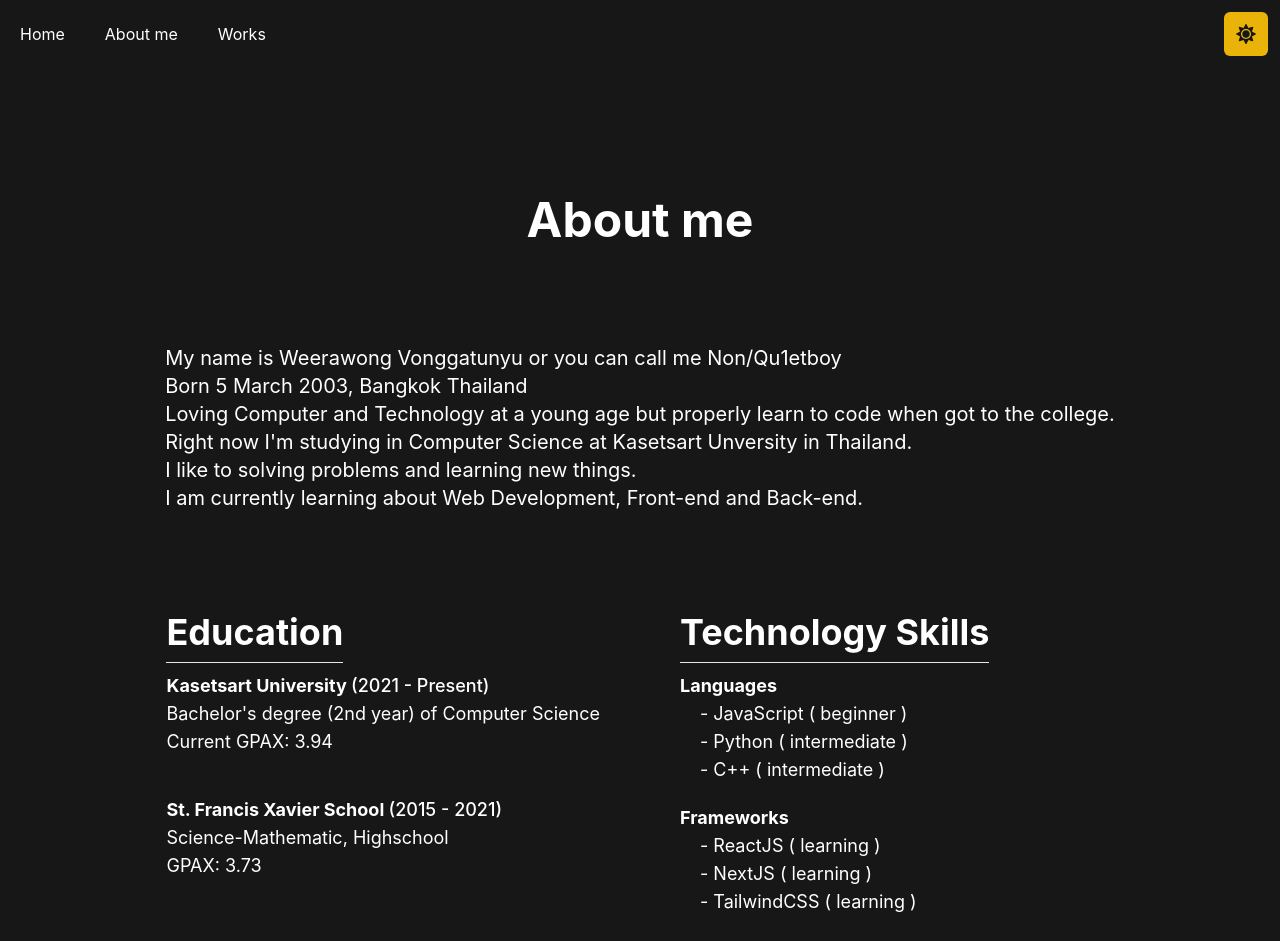
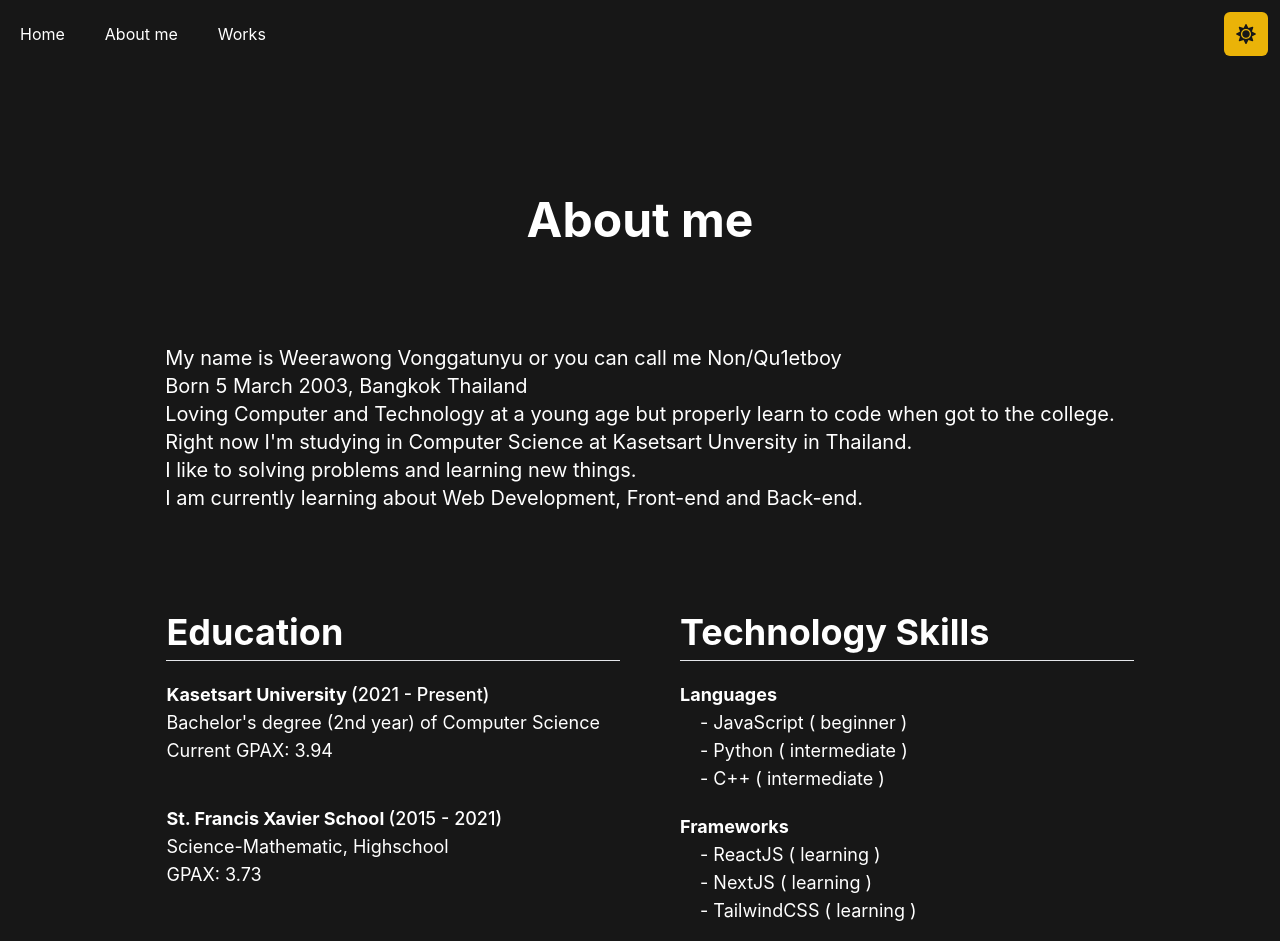
Before and after one commit to Qu1etboy/portfolio, a Next.js app: page /About in a window 1280 px wide. Shown: the top 941 px of the page. Built offline with nearby package versions, Linux system fonts and the light colour scheme.

Commit message:
fix: typo on h1 tag in about and works

```diff
--- a/package.json
+++ b/package.json
@@ -9,8 +9,11 @@
     "lint": "next lint"
   },
   "dependencies": {
+    "cookie": "^0.5.0",
     "framer-motion": "^6.3.11",
+    "js-cookie": "^3.0.1",
     "next": "12.1.6",
+    "nookies": "^2.5.2",
     "react": "18.1.0",
     "react-dom": "18.1.0",
     "react-helmet": "^6.1.0",
--- a/pages/About.js
+++ b/pages/About.js
@@ -11,7 +11,7 @@ const About = () => {
 
                     <FadeIn>
                         <div className="flex flex-col justify-center items-center mt-16 md:mt-32">
-                            <h className='text-5xl font-bold mb-20'>About me</h>
+                            <h1 className='text-5xl font-bold mb-20'>About me</h1>
                             <div className='text-xl p-5'>
                                 <p>My name is Weerawong Vonggatunyu or you can call me Non/Qu1etboy</p>
                                 <p>Born 5 March 2003, Bangkok Thailand</p>
@@ -22,22 +22,22 @@ const About = () => {
                             </div>
                             <div className="grid grid-cols-1 md:grid-cols-2 gap-10 mt-20 mb-32">
                                 <div>
-                                    <h className='ml-5 text-4xl font-bold border-b pb-2'>Education</h>
+                                    <h1 className='ml-5 text-4xl font-bold border-b pb-2'>Education</h1>
                                     <ul className="text-lg">
                                         <li className="p-5">
-                                            <h className='font-bold'>Kasetsart University <span className="font-medium">(2021 - Present)</span></h>
+                                            <h1 className='font-bold'>Kasetsart University <span className="font-medium">(2021 - Present)</span></h1>
                                             <p>Bachelor&apos;s degree (2nd year) of Computer Science</p>
                                             <p>Current GPAX: 3.94</p>
                                         </li>
                                         <li className="p-5">
-                                            <h className='font-bold'>St. Francis Xavier School <span className="font-medium">(2015 - 2021)</span></h>
+                                            <h1 className='font-bold'>St. Francis Xavier School <span className="font-medium">(2015 - 2021)</span></h1>
                                             <p>Science-Mathematic, Highschool</p>
                                             <p>GPAX: 3.73</p>
                                         </li>
                                     </ul>
                                 </div>
                                 <div>
-                                    <h className='ml-5 text-4xl font-bold border-b pb-2'>Technology Skills</h>
+                                    <h1 className='ml-5 text-4xl font-bold border-b pb-2'>Technology Skills</h1>
                                     <ul className="text-lg p-5">
                                         <li className="mb-5">
                                             <span className="font-bold">Languages</span>
--- a/pages/Works.js
+++ b/pages/Works.js
@@ -12,7 +12,7 @@ const Works = () => {
                     <Navbar/>
                     <FadeIn>
                         <div className="flex flex-1 flex-col justify-center items-center mt-16 md:mt-32">
-                            <h className='text-5xl font-bold mb-20'>My Works</h>
+                            <h1 className='text-5xl font-bold mb-20'>My Works</h1>
                             <div className="grid grid-cols-1 md:grid-cols-3 gap-24">
                                 <WorkGridItem title='Weather App' thumbnail={weatherApp} url='https://weather.qu1etboy.vercel.app/'>
                                     A simple Weather App built using NextJS and Tailwind CSS
```
Also changed, not shown: components/Theme.js (+1 -20 lines), 1 other file (tests, documents, lock files or other folders).
